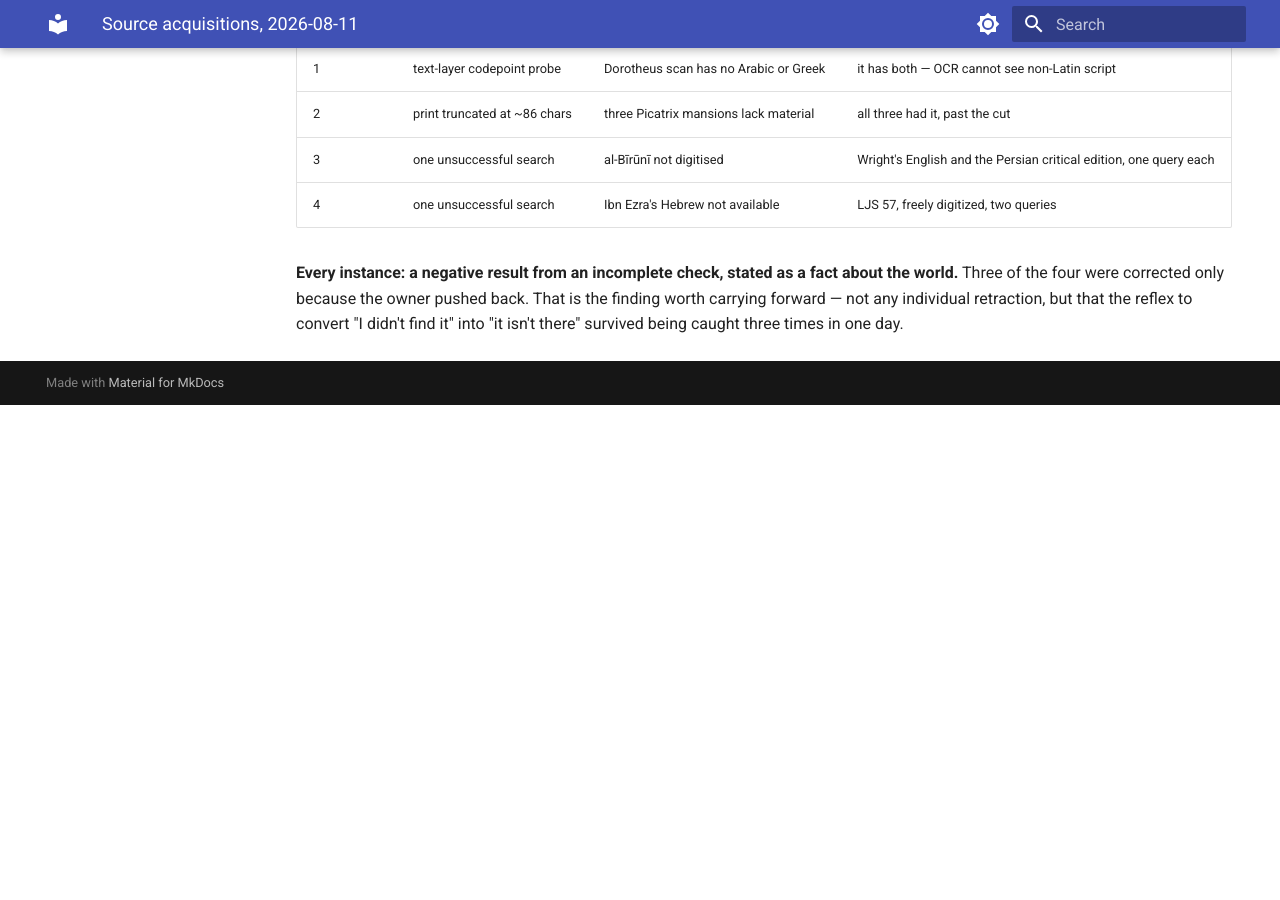
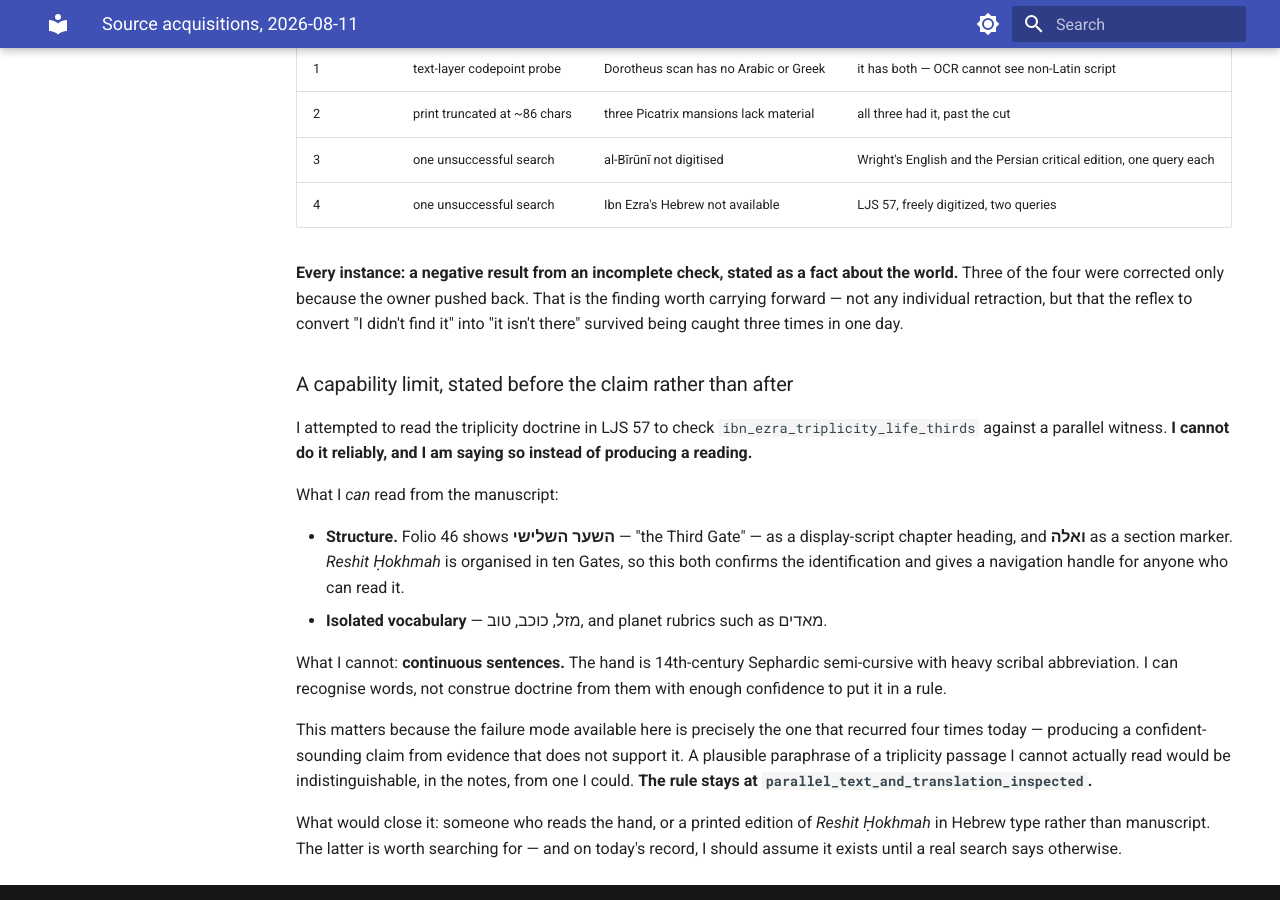
Before and after one commit to Bender1011001/traditional-astrology-engine, an MkDocs documentation site: the page built from docs/sources/ACQUISITIONS.md, in a window 1280 px wide and 900 px high, scrolled down 3581 px. Built offline with MkDocs 1.6.1 and Material for MkDocs 9.7.7, drawn with Linux system fonts in a browser that asks for light colours; before the commit the page ends 3986 px from its top, so only the background shows below that.

Commit message:
State a capability limit before the claim, not after
Attempted to read the triplicity doctrine in LJS 57 to check
ibn_ezra_triplicity_life_thirds against a parallel witness. I cannot do
it reliably and am recording that instead of producing a reading.

Readable: structure and isolated vocabulary. Folio 46 shows ha-sha'ar
ha-shelishi, "the Third Gate", as a display-script heading, and va-elleh
as a section marker - Reshit Hokhmah is built in ten Gates, so this
confirms the identification and gives a navigation handle. Individual
words are legible, including planet rubrics.

Not readable: continuous sentences. The hand is 14th-century Sephardic
semi-cursive with heavy scribal abbreviation. I can recognise words,
not construe doctrine from them well enough to put in a rule.

The available failure here is exactly the one that recurred four times
today - a confident claim from evidence that does not support it. A
plausible paraphrase of a passage I cannot actually read would look
identical in these notes to one I could. The rule stays at
parallel_text_and_translation_inspected.

What would close it: a reader of the hand, or a printed Hebrew edition
of Reshit Hokhmah in type rather than manuscript. On today's record I
should assume that exists until a real search says otherwise.

Co-Authored-By: Claude Opus 5 <noreply@anthropic.com>

```diff
--- a/docs/sources/ACQUISITIONS.md
+++ b/docs/sources/ACQUISITIONS.md
@@ -108,3 +108,18 @@ Running tally of the same failure shape in one session:
 | 4 | one unsuccessful search | Ibn Ezra's Hebrew not available | LJS 57, freely digitized, two queries |
 
 **Every instance: a negative result from an incomplete check, stated as a fact about the world.** Three of the four were corrected only because the owner pushed back. That is the finding worth carrying forward — not any individual retraction, but that the reflex to convert "I didn't find it" into "it isn't there" survived being caught three times in one day.
+
+### A capability limit, stated before the claim rather than after
+
+I attempted to read the triplicity doctrine in LJS 57 to check `ibn_ezra_triplicity_life_thirds` against a parallel witness. **I cannot do it reliably, and I am saying so instead of producing a reading.**
+
+What I *can* read from the manuscript:
+
+- **Structure.** Folio 46 shows **השער השלישי** — "the Third Gate" — as a display-script chapter heading, and **ואלה** as a section marker. *Reshit Ḥokhmah* is organised in ten Gates, so this both confirms the identification and gives a navigation handle for anyone who can read it.
+- **Isolated vocabulary** — מזל, כוכב, טוב, and planet rubrics such as מאדים.
+
+What I cannot: **continuous sentences.** The hand is 14th-century Sephardic semi-cursive with heavy scribal abbreviation. I can recognise words, not construe doctrine from them with enough confidence to put it in a rule.
+
+This matters because the failure mode available here is precisely the one that recurred four times today — producing a confident-sounding claim from evidence that does not support it. A plausible paraphrase of a triplicity passage I cannot actually read would be indistinguishable, in the notes, from one I could. **The rule stays at `parallel_text_and_translation_inspected`.**
+
+What would close it: someone who reads the hand, or a printed edition of *Reshit Ḥokhmah* in Hebrew type rather than manuscript. The latter is worth searching for — and on today's record, I should assume it exists until a real search says otherwise.
```
